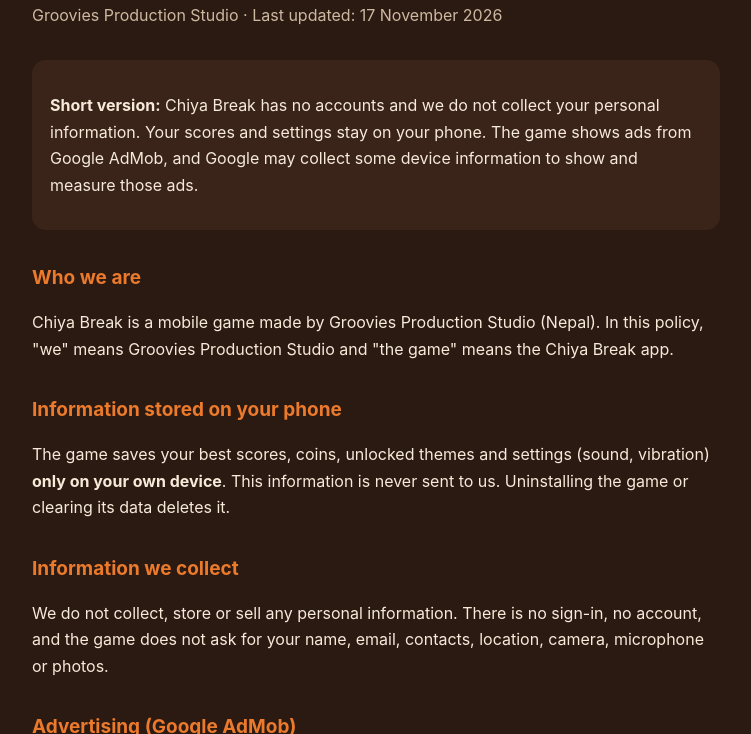
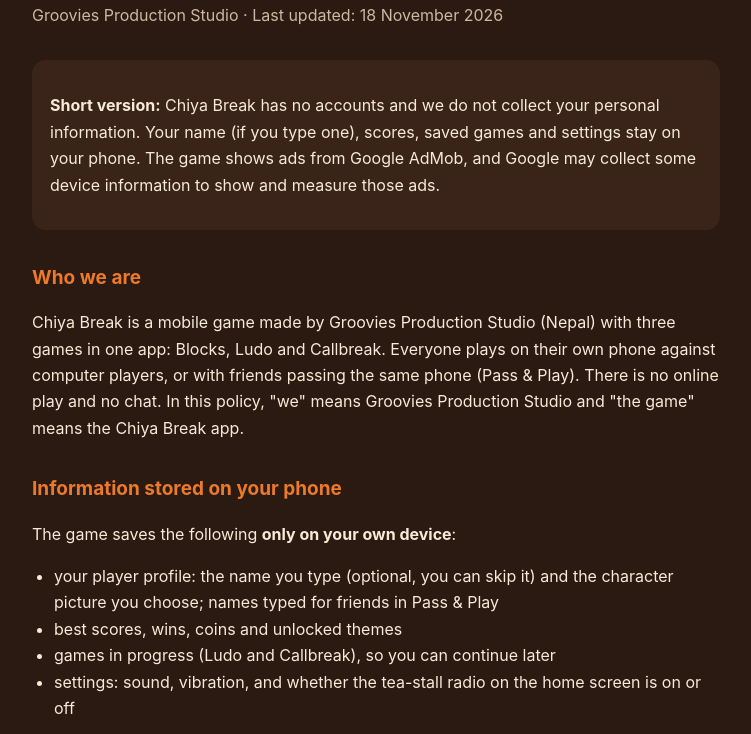
Before and after one commit to studiogroovies2024/chiya-break, a plain HTML site: page privacy.html in a window 1280 px wide. Shown: the part 78-812 px from the top of the page, without its empty margins (264-1015 px from the left). Drawn offline with Linux system fonts and the light colour scheme.

Commit message:
Privacy policy: Ludo, Callbreak, optional player name, saved games, radio, Android backup (18 Nov 2026)

```diff
--- a/privacy.html
+++ b/privacy.html
@@ -23,26 +23,38 @@
 <body>
 <main>
   <h1>Chiya Break — Privacy Policy</h1>
-  <p class="sub">Groovies Production Studio · Last updated: 17 November 2026</p>
+  <p class="sub">Groovies Production Studio · Last updated: 18 November 2026</p>
 
   <div class="card">
     <p><strong>Short version:</strong> Chiya Break has no accounts and we do not collect your personal
-    information. Your scores and settings stay on your phone. The game shows ads from Google AdMob,
+    information. Your name (if you type one), scores, saved games and settings stay on your phone. The game shows ads from Google AdMob,
     and Google may collect some device information to show and measure those ads.</p>
   </div>
 
   <h2>Who we are</h2>
-  <p>Chiya Break is a mobile game made by Groovies Production Studio (Nepal). In this policy, "we" means
+  <p>Chiya Break is a mobile game made by Groovies Production Studio (Nepal) with three games in one app:
+  Blocks, Ludo and Callbreak. Everyone plays on their own phone against computer players, or with friends
+  passing the same phone (Pass &amp; Play). There is no online play and no chat. In this policy, "we" means
   Groovies Production Studio and "the game" means the Chiya Break app.</p>
 
   <h2>Information stored on your phone</h2>
-  <p>The game saves your best scores, coins, unlocked themes and settings (sound, vibration)
-  <strong>only on your own device</strong>. This information is never sent to us. Uninstalling the game
-  or clearing its data deletes it.</p>
+  <p>The game saves the following <strong>only on your own device</strong>:</p>
+  <ul>
+    <li>your player profile: the name you type (optional, you can skip it) and the character picture you choose;
+    names typed for friends in Pass &amp; Play</li>
+    <li>best scores, wins, coins and unlocked themes</li>
+    <li>games in progress (Ludo and Callbreak), so you can continue later</li>
+    <li>settings: sound, vibration, and whether the tea-stall radio on the home screen is on or off</li>
+  </ul>
+  <p>This information is never sent to us. Uninstalling the game or clearing its data deletes it.
+  If you use Android's own backup (Settings → Google → Backup), Android may include this game data in
+  your phone's backup to your Google account; that backup is handled by Google, not by us.</p>
 
   <h2>Information we collect</h2>
-  <p>We do not collect, store or sell any personal information. There is no sign-in, no account, and
-  the game does not ask for your name, email, contacts, location, camera, microphone or photos.</p>
+  <p>We do not collect, store or sell any personal information. There is no sign-in, no account and no
+  in-app purchase. The game does not ask for your email, contacts, location, camera, microphone or photos.
+  The tea-stall radio on the home screen is only an animation: it does not record or stream anything.
+  The game uses the internet only to show ads.</p>
 
   <h2>Advertising (Google AdMob)</h2>
   <p>The game is free and shows ads from Google AdMob (banner ads, full-screen ads between games, and
```
